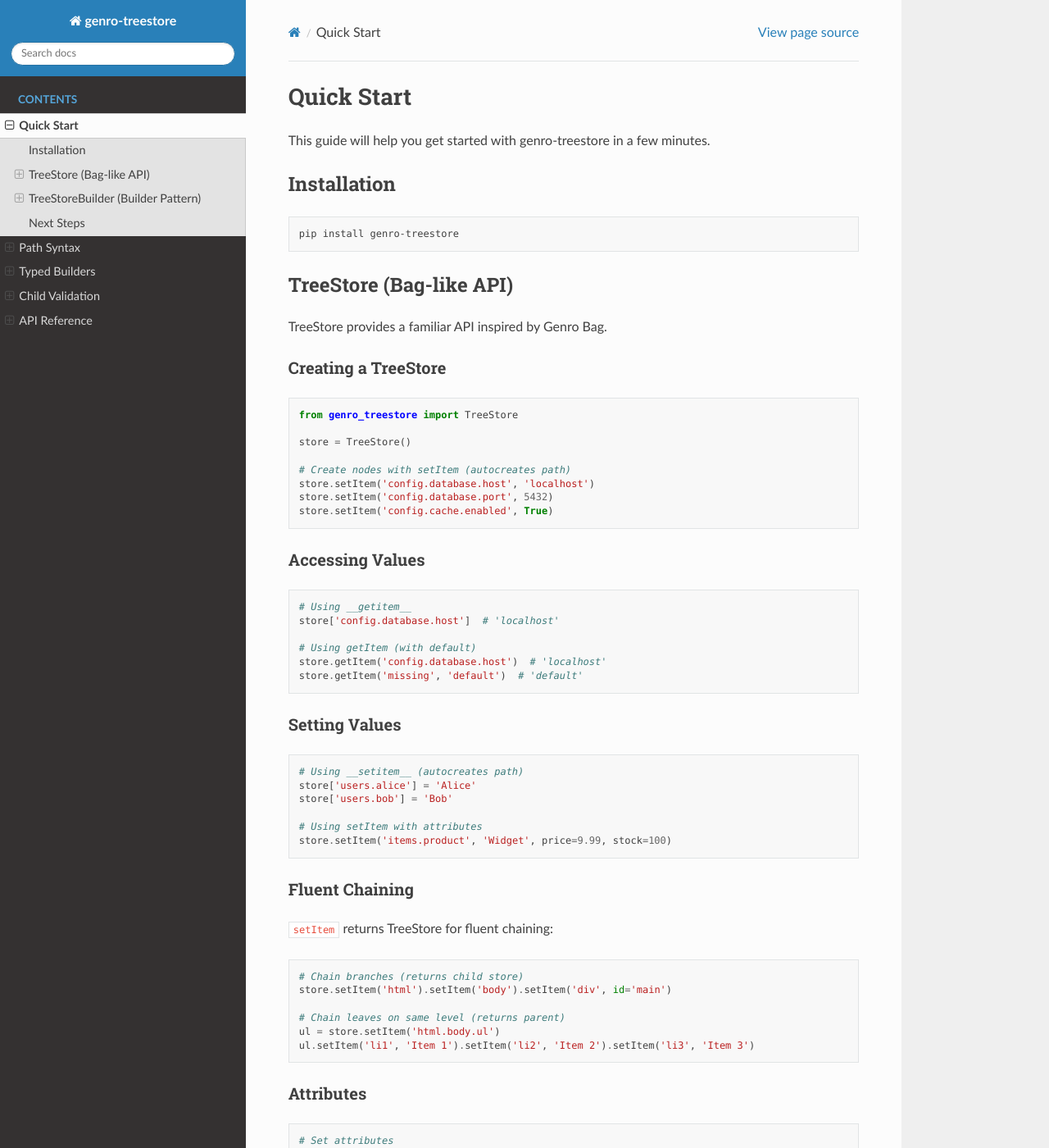
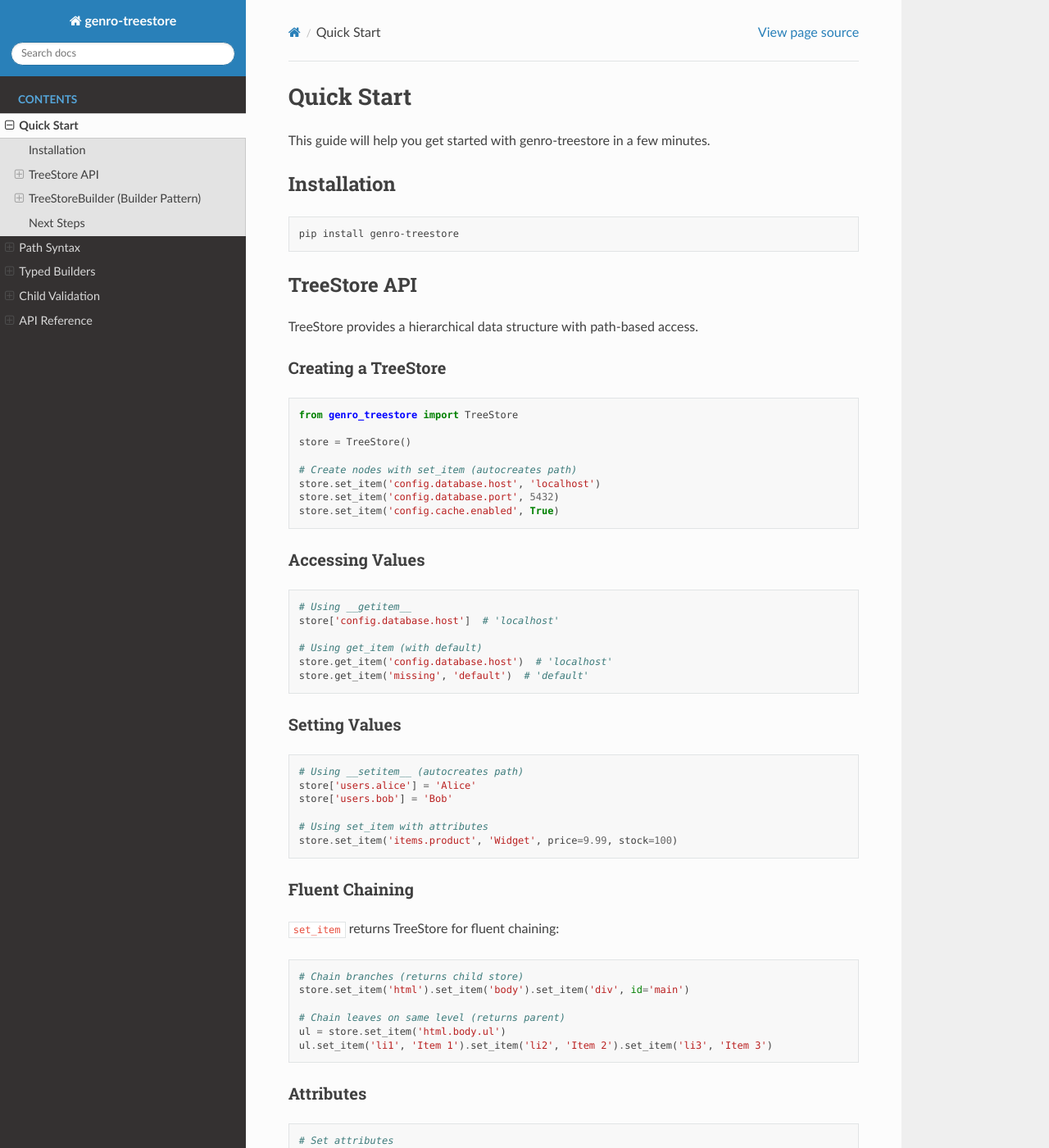
Before and after one commit to genropy/genro-treestore, a Sphinx documentation site: the page built from docs/guide/quickstart.md, in a window 1280 px wide and 1400 px high. Shown: the whole window at 82% size. Built offline with Sphinx 7.4.7 and the Read the Docs theme 3.1.0, drawn with Linux system fonts in a browser that asks for light colours; some of the changed text lies outside the part shown.

Commit message:
refactor: rename camelCase methods to snake_case
BREAKING CHANGE: All public methods renamed from camelCase to snake_case:
- setItem → set_item
- getItem → get_item
- getNode → get_node
- getAttr → get_attr
- setAttr → set_attr
- delItem → del_item
- getNodes → get_nodes
- parentNode → parent_node

Also removes all references to "Bag" from code and documentation.
This aligns the API with Python naming conventions (PEP 8).

🤖 Generated with [Claude Code](https://claude.com/claude-code)

````diff
--- a/docs/guide/quickstart.md
+++ b/docs/guide/quickstart.md
@@ -8,9 +8,9 @@ This guide will help you get started with genro-treestore in a few minutes.
 pip install genro-treestore
 ```
 
-## TreeStore (Bag-like API)
+## TreeStore API
 
-TreeStore provides a familiar API inspired by Genro Bag.
+TreeStore provides a hierarchical data structure with path-based access.
 
 ### Creating a TreeStore
 
@@ -19,10 +19,10 @@ from genro_treestore import TreeStore
 
 store = TreeStore()
 
-# Create nodes with setItem (autocreates path)
-store.setItem('config.database.host', 'localhost')
-store.setItem('config.database.port', 5432)
-store.setItem('config.cache.enabled', True)
+# Create nodes with set_item (autocreates path)
+store.set_item('config.database.host', 'localhost')
+store.set_item('config.database.port', 5432)
+store.set_item('config.cache.enabled', True)
 ```
 
 ### Accessing Values
@@ -31,9 +31,9 @@ store.setItem('config.cache.enabled', True)
 # Using __getitem__
 store['config.database.host']  # 'localhost'
 
-# Using getItem (with default)
-store.getItem('config.database.host')  # 'localhost'
-store.getItem('missing', 'default')  # 'default'
+# Using get_item (with default)
+store.get_item('config.database.host')  # 'localhost'
+store.get_item('missing', 'default')  # 'default'
 ```
 
 ### Setting Values
@@ -43,34 +43,34 @@ store.getItem('missing', 'default')  # 'default'
 store['users.alice'] = 'Alice'
 store['users.bob'] = 'Bob'
 
-# Using setItem with attributes
-store.setItem('items.product', 'Widget', price=9.99, stock=100)
+# Using set_item with attributes
+store.set_item('items.product', 'Widget', price=9.99, stock=100)
 ```
 
 ### Fluent Chaining
 
-`setItem` returns TreeStore for fluent chaining:
+`set_item` returns TreeStore for fluent chaining:
 
 ```python
 # Chain branches (returns child store)
-store.setItem('html').setItem('body').setItem('div', id='main')
+store.set_item('html').set_item('body').set_item('div', id='main')
 
 # Chain leaves on same level (returns parent)
-ul = store.setItem('html.body.ul')
-ul.setItem('li1', 'Item 1').setItem('li2', 'Item 2').setItem('li3', 'Item 3')
+ul = store.set_item('html.body.ul')
+ul.set_item('li1', 'Item 1').set_item('li2', 'Item 2').set_item('li3', 'Item 3')
 ```
 
 ### Attributes
 
 ```python
 # Set attributes
-store.setItem('div', color='red', size=10)
-store.setAttr('div', border='1px')
+store.set_item('div', color='red', size=10)
+store.set_attr('div', border='1px')
 
 # Get attributes
 store['div?color']  # 'red'
-store.getAttr('div', 'size')  # 10
-store.getAttr('div')  # {'color': 'red', 'size': 10, 'border': '1px'}
+store.get_attr('div', 'size')  # 10
+store.get_attr('div')  # {'color': 'red', 'size': 10, 'border': '1px'}
 ```
 
 ### Path Syntax
@@ -90,10 +90,10 @@ store['path?attr'] = v   # set attribute
 Extract data from nodes:
 
 ```python
-store.setItem('users.alice', 'Alice', role='admin')
-store.setItem('users.bob', 'Bob', role='user')
+store.set_item('users.alice', 'Alice', role='admin')
+store.set_item('users.bob', 'Bob', role='user')
 
-users = store.getNode('users').value
+users = store.get_node('users').value
 users.digest('#k')  # ['alice', 'bob']
 users.digest('#v')  # ['Alice', 'Bob']
 users.digest('#a.role')  # ['admin', 'user']
````
Also changed, not shown: README.md (+17 -17 lines), docs/index.md (+10 -10 lines), 2 other files.
